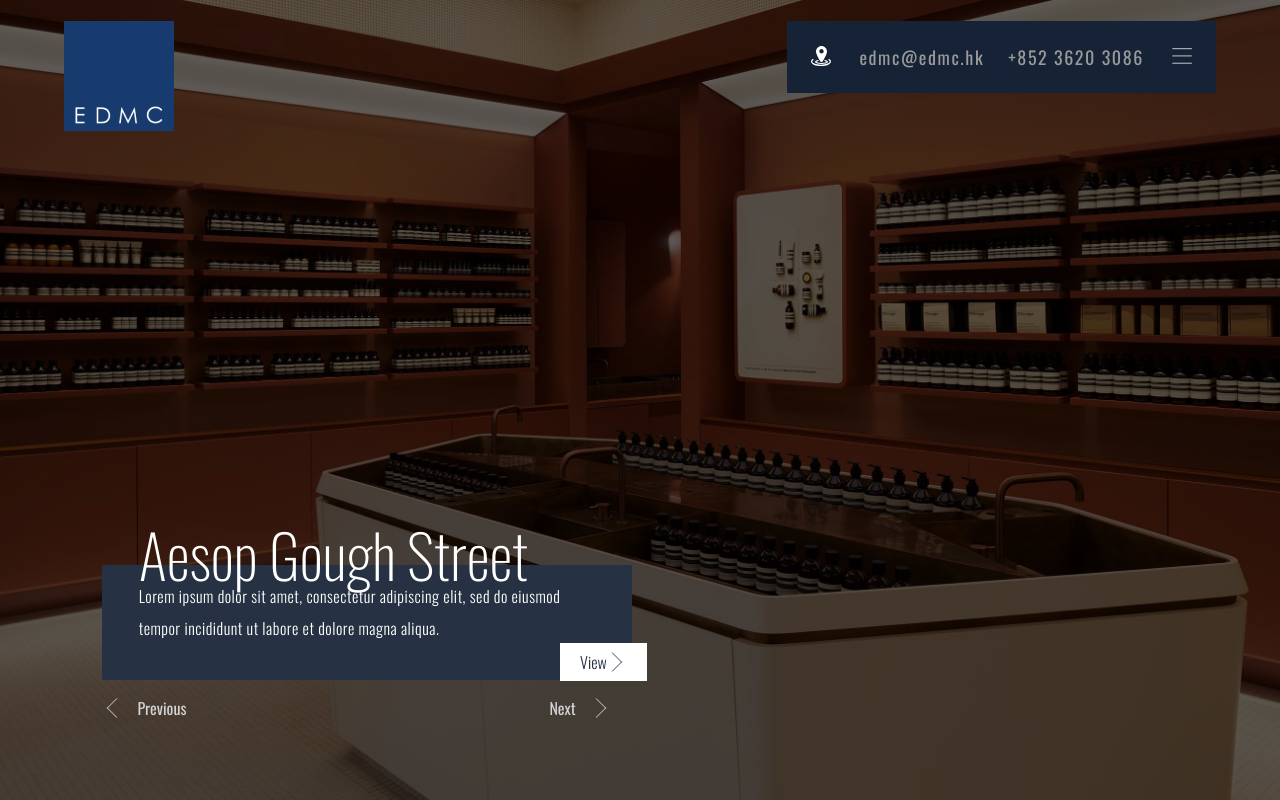
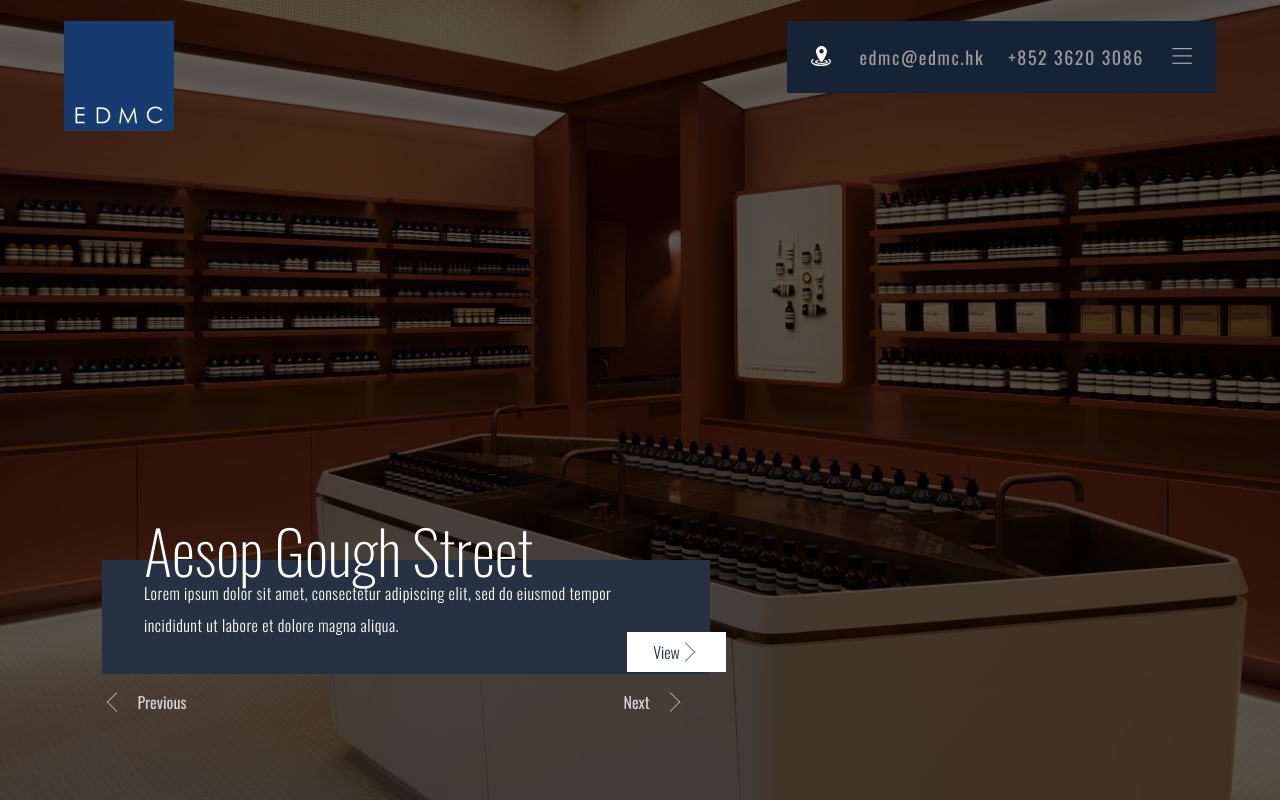
Before and after one commit to ckt22/edmc-website-revamp, a Next.js app: page / in a window 1280 px wide. Built offline with nearby package versions, Linux system fonts and the light colour scheme; what @googlemaps/react-wrapper would draw is missing.

Commit message:
home page style fix - container height

```diff
--- a/pages/index.module.scss
+++ b/pages/index.module.scss
@@ -43,6 +43,8 @@
     bottom: 10%;
     left: 8%;
     z-index: 2;
+    width: 65%;
+    height: 20%;
 }
 
 .galleryCardDescriptionContainer {
@@ -68,7 +70,7 @@
         margin-left: -25px;
         position: absolute;
         right: 25%;
-        bottom: 25%;
+        bottom: 30%;
         height: 25%;
         width: 12%;
         background-color: white;
@@ -119,6 +121,7 @@
 
     .galleryCardContainer {
         height: 20%;
+        width: 90%;
     }
 
     .galleryCardDescriptionContainer {
```
